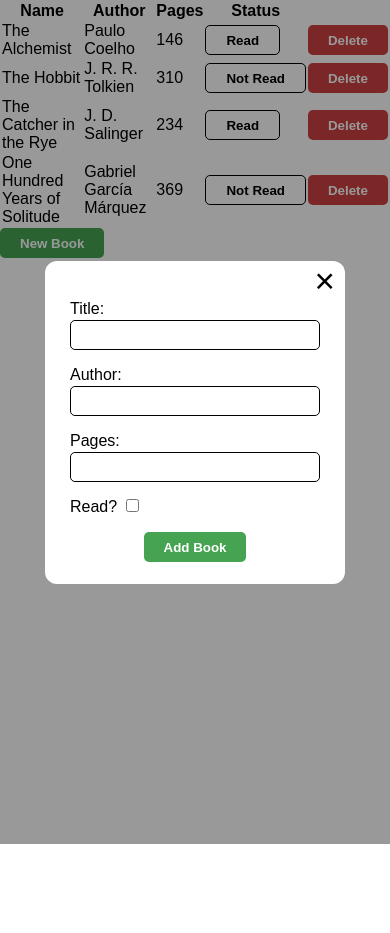
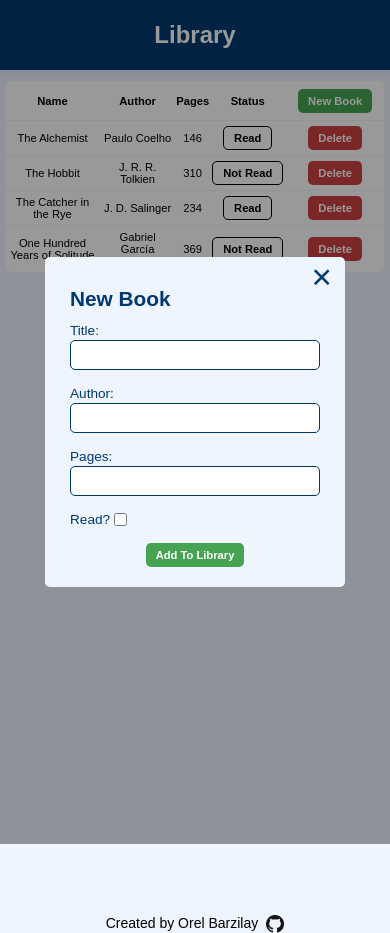
Before and after one commit to Orelba/library, a plain HTML site: page index.html in a window 390 px wide. Both pictures are taken after a click on the button "New Book". Before the commit the page ends 844 px from the top, so only its background shows below. Drawn offline with Linux system fonts and the light colour scheme; a web font is replaced by a local one.

Commit message:
Add style, optimise for mobile

```diff
--- a/index.html
+++ b/index.html
@@ -12,24 +12,35 @@
 </head>
 
 <body>
+  <header>
+    <h1 class="noselect">Library</h1>
+  </header>
+
+  <main>
     <table class="books-table">
       <thead>
-      <tr>
+        <tr class="noselect">
           <th scope="col">Name</th>
           <th scope="col">Author</th>
           <th scope="col">Pages</th>
           <th scope="col">Status</th>
-        <th scope="col">&nbsp;</th>
+          <th scope="col" class="new-book-btn-container"><button class="new-book-btn noselect">New Book</button></th>
         </tr>
       </thead>
       <tbody class="books">
       </tbody>
     </table>
-  <button class="new-book-btn">New Book</button>
+  </main>
+
+  <footer>
+    <p>Created by Orel Barzilay</p>
+    <a href="https://github.com/Orelba/calculator" target="_blank"><img src="images/GitHub-Mark-32px.png" alt="Github Icon"></a>
+  </footer>
 
   <div class="modal">
     <div class="modal-content">
       <span class="close-modal-btn noselect">&times;</span>
+      <h2>New Book</h2>
       <form class="new-book-form" action="#" onsubmit="return addBookToLibrary()">
         <div class="input-container">
           <label for="title">Title:</label>
@@ -41,13 +52,13 @@
         </div>
         <div class="input-container">
           <label for="pages">Pages:</label>
-          <input type="tel" name="pages" id="pages" inputmode="numeric" pattern="^[0-9]*$" required>
+          <input type="number" name="pages" id="pages" required>
         </div>
         <div class="checkbox-container">
           <label for="read">Read?&nbsp;</label>
           <input type="checkbox" name="read" id="read">
         </div>
-        <button class="add-book-btn">Add Book</button>
+        <button class="add-book-btn noselect">Add To Library</button>
       </form>
     </div>
   </div>
--- a/library.js
+++ b/library.js
@@ -69,7 +69,7 @@ function displayLastBook() {
 function createDeleteButton(tableRow) {
   const button = document.createElement('button')
   button.innerHTML = 'Delete';
-  button.classList.add('delete-btn')
+  button.classList.add('delete-btn', 'noselect')
   button.setAttribute('onclick', 'deleteBook(this)')
   const newCell = tableRow.insertCell()
   newCell.appendChild(button)
@@ -91,7 +91,7 @@ function deleteBook(deleteBtn) {
 function createStatusButton(bookObject, tableCell) {
   const button = document.createElement('button')
   button.innerHTML = bookObject.read
-  button.classList.add('status-btn')
+  button.classList.add('status-btn', 'noselect')
   button.setAttribute('onclick', 'changeBookStatus(this)')
   tableCell.appendChild(button)
 }
--- a/style.css
+++ b/style.css
@@ -1,3 +1,8 @@
+:root {
+  --dark-blue: #013870;
+  --light-blue: #eef5ff;
+}
+
 * {
   margin: 0;
   padding: 0;
@@ -8,6 +13,8 @@
 
 body {
   font-family: raleway, sans-serif;
+  background-color: var(--light-blue);;
+  height: 100vh;
 }
 
 .noselect {
@@ -19,11 +26,74 @@ body {
   user-select: none;
 }
 
+header {
+  display: flex;
+  justify-content: center;
+  align-items: center;
+  background-color: var(--dark-blue);
+  height: 70px;
+  width: 100vw;
+  filter: drop-shadow(0 3px 4px rgba(158, 136, 253, 0.2));
+}
+
+header h1 {
+  font-family: vortice-concept, sans-serif;
+  font-size: 2.5rem;
+  color: white;
+}
+
+main {
+  overflow: auto;
+  height: 100vh;
+  display: flex;
+  flex-direction: column;
+  align-items: center;
+  gap: 20px;
+}
+
+table {
+  background-color: white;
+  border-collapse: collapse;
+  margin-top: 40px;
+  text-align: center;
+  border-radius: 10px;
+  min-width: 800px;
+}
+
+th {
+  height: 40px;
+  padding: 0px;
+}
+
+th.new-book-btn-container {
+  width: 98.2px;
+}
+
+tr {
+  border: 1px solid var(--light-blue);;
+}
+
+tr td:first-child {
+  font-weight: 500;
+}
+
+thead tr:hover {
+  background-color: inherit;
+}
+
+tr:hover {
+  background-color: #a7a7a718;
+}
+
+td {
+  padding: 12px;
+}
+
 .modal {
   display: none;
   justify-content: center;
   align-items: center;
-  background-color: rgba(0, 0, 0, 0.400);
+  background-color: #00000066;
   height: 100%;
   width: 100%;
   overflow: auto;
@@ -34,19 +104,26 @@ body {
 }
 
 .modal-content {
-  background-color: white;
-  height: 323px;
+  background-color: var(--light-blue);;
+  height: max-content;
   width: 300px;
-  border-radius: 12px;
-  padding: 39.75px 25px 10px 25px;
+  border-radius: 5px;
+  padding: 30px 25px 20px 25px;
   position: relative;
 }
 
+.modal-content h2 {
+  color: var(--dark-blue);
+  margin-bottom: 12px;
+  margin-top: 0;
+}
+
 .close-modal-btn {
+  color: var(--dark-blue);
   font-size: 35px;
   position: absolute;
   top: 0;
-  right: 0;
+  right: 3px;
   padding: 0 10px;
   cursor: pointer;
 }
@@ -65,6 +142,8 @@ body {
 }
 
 label {
+  color: var(--dark-blue);
+  font-size: 0.9rem;
   font-weight: 500;
 }
 
@@ -74,23 +153,43 @@ label {
   gap: 2px;
 }
 
+.checkbox-container {
+  display: flex;
+  align-items: center;
+}
+
 .input-container,
 .checkbox-container {
   margin-bottom: 16px;
 }
 
 input[type="text"],
-input[type="tel"] {
+input[type="number"] {
+  appearance: none;
+  font-family: inherit;
   font-size: 0.9rem;
-  appearance: none;
+  font-weight: 500;
   height: 30px;
-  border: 1px solid black;
+  border: 1px solid var(--dark-blue);
   border-radius: 5px;
   padding: 0 5px;
 }
 
+/* Remove Arrows from number type input */
+/* Chrome, Safari, Edge, Opera */
+input::-webkit-outer-spin-button,
+input::-webkit-inner-spin-button {
+  -webkit-appearance: none;
+  margin: 0;
+}
+
+/* Firefox */
+input[type=number] {
+  -moz-appearance: textfield;
+}
+
 input[type="checkbox"] {
-  accent-color: #44a551;
+  accent-color: var(--dark-blue);
 }
 
 button {
@@ -99,7 +198,7 @@ button {
   font-weight: 600;
   height: 30px;
   min-width: max-content;
-  padding: 5px 20px;
+  padding: 5px 10px;
   border: 1px solid black;
   border-radius: 5px;
   transition: all .07s;
@@ -150,3 +249,80 @@ button {
 .status-btn:active {
   background-color: #333333;
 }
+
+/* Footer */
+footer {
+  display: flex;
+  align-items: center;
+  justify-content: center;
+  gap: 8px;
+  margin: auto 10px 10px;
+}
+
+footer p {
+  font-size: 14px;
+}
+
+footer a img {
+  height: 18px;
+  transition: .5s;
+  vertical-align: middle;
+}
+
+footer a img:hover {
+  transform: rotate(1turn) scale(1.2);
+}
+
+@media only screen and (max-width: 992px) {
+  table {
+    min-width: unset;
+  }
+}
+
+@media only screen and (max-width: 768px) {
+  header h1 {
+    font-size: 2rem;
+  }
+
+  table,
+  button {
+    font-size: 0.8rem;
+  }
+
+  button {
+    height: 28px;
+  }
+
+  label,
+  input[type="text"],
+  input[type="number"] {
+    font-size: 0.85rem;
+  }
+
+  .modal-content h2 {
+    font-size: 1.3rem;
+  }
+}
+
+@media only screen and (max-width: 425px) {
+  header h1 {
+    font-size: 1.5rem;
+  }
+
+  table,
+  button {
+    font-size: 0.7rem
+  }
+
+  table {
+    margin: 10px 5px;
+  }
+
+  td {
+    padding: 5px 3px;
+  }
+
+  button {
+    height: 24px;
+  }
+}
```
Also changed, not shown: images/GitHub-Mark-32px.png (added). Lines whose indentation alone changed are shown as unchanged.
